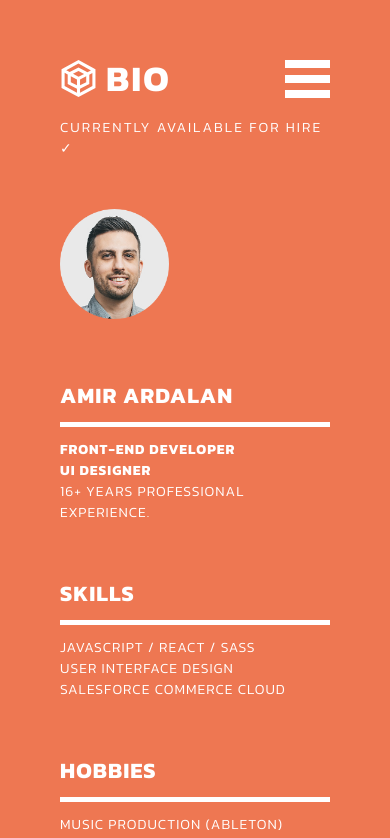
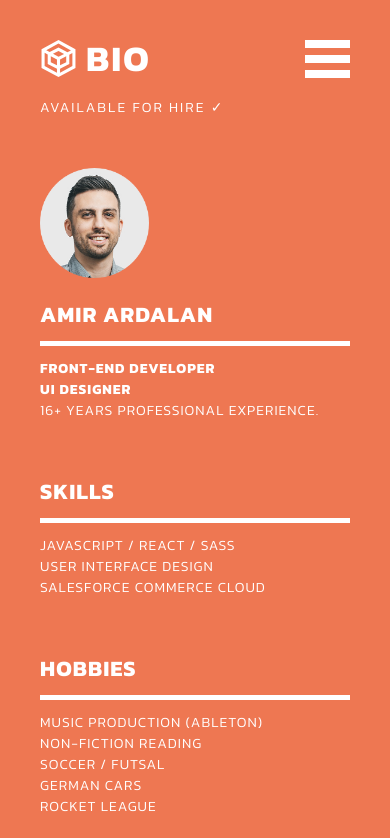
Before and after one commit to amirardalan/aa20, a React (Create React App) app: page /bio in a window 390 px wide. Shown: the top 838 px of the page. Built offline with nearby package versions, Linux system fonts and the light colour scheme.

Commit message:
fix ios menu bugs

```diff
--- a/src/components/Nav.scss
+++ b/src/components/Nav.scss
@@ -4,6 +4,8 @@
     display: flex;
     justify-content: flex-start;
     align-items: center;
+    overflow: hidden;
+    max-height: 70vh;
 }
 
 .Nav-menu {
@@ -23,6 +25,11 @@
         flex-direction: column;
         align-items: center;
         justify-content: center;
+        touch-action: none;
+        -ms-touch-action: none;
+        ::-webkit-scrollbar {
+          display: none;
+        }
 
         &+.Page {
           display: none;
@@ -78,6 +85,12 @@
     -o-transition: .5s ease-in-out;
     transition: .5s ease-in-out;
     cursor: pointer;
+
+    @media (max-width: 1024px) {
+      top: 40px;
+      right: 40px;
+    }
+
     span {
       display: block;
       position: absolute;
--- a/src/index.scss
+++ b/src/index.scss
@@ -30,6 +30,10 @@ body {
   align-items: flex-start;
   justify-content: left;
   text-align: left;
+
+  @media (max-width: 1024px) {
+    padding: 40px 40px 30px;
+  }
 
   h2 {
     max-width: 400px;
@@ -93,6 +97,7 @@ body {
   }
   &.sm {
     width: 10%;
+    margin-bottom: 20px;
   }
   @media (max-width: 1024px) {
     margin-right: 0;
--- a/src/pages/Bio.js
+++ b/src/pages/Bio.js
@@ -11,11 +11,11 @@ function Bio() {
                 <img src={logo} className="Page-logo" alt="logo" />
                 <h1>Bio</h1>
             </div>
-            <h2>Currently available for hire ✓</h2>
+            <h2>Available for hire ✓</h2>
             <div className="Page-content-wrapper">
                 <div className="Page-content">
                     <div className="Content-item sm">
-                        <img src={photo} className="Amir-photo" alt="Amir Ardalan Headshot" />
+                        <img src={photo} className="Bio-photo" alt="Amir Ardalan Headshot" />
                     </div>
                     <div className="Content-item">
                         <h3>Amir Ardalan</h3>
--- a/src/pages/Bio.scss
+++ b/src/pages/Bio.scss
@@ -5,7 +5,7 @@
     color: $light;
 }
 
-.Amir-photo {
+.Bio-photo {
     margin-top: 10px;
     height: 110px;
     width: auto;
--- a/src/pages/Home.scss
+++ b/src/pages/Home.scss
@@ -1,7 +1,7 @@
 @import '../variables';
 
 .Home {
-  min-height: 95vh;
+  min-height: 80vh;
   display: flex;
   flex-direction: column;
   align-items: center;
--- a/src/pages/Work.js
+++ b/src/pages/Work.js
@@ -11,7 +11,7 @@ function Work() {
                 <h1>Work</h1>
             </div>
             <h2>
-                Selected works from 2014 - 2020
+                Selected work
             </h2>
             <div className="Page-content-wrapper">
                 <div className="Page-content">
```
Also changed, not shown: 1 other file (tests, documents, lock files or other folders).
